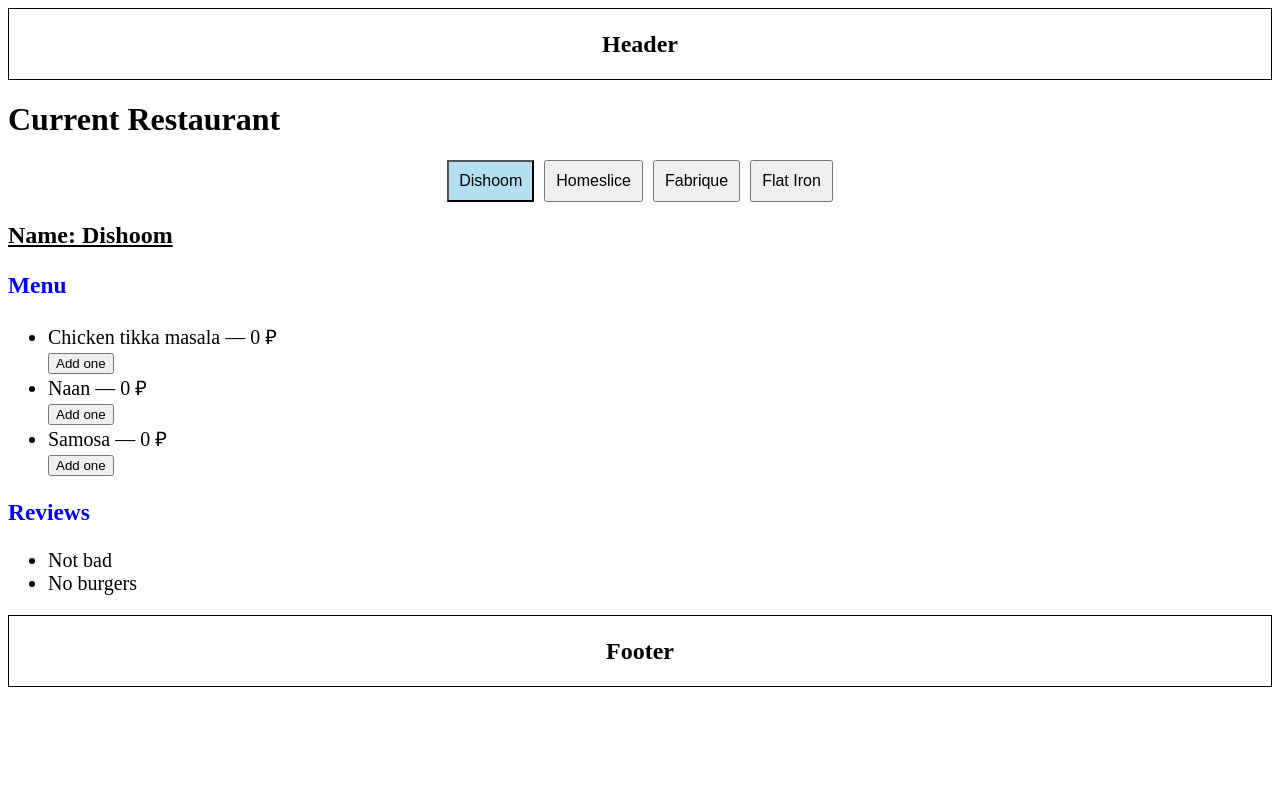
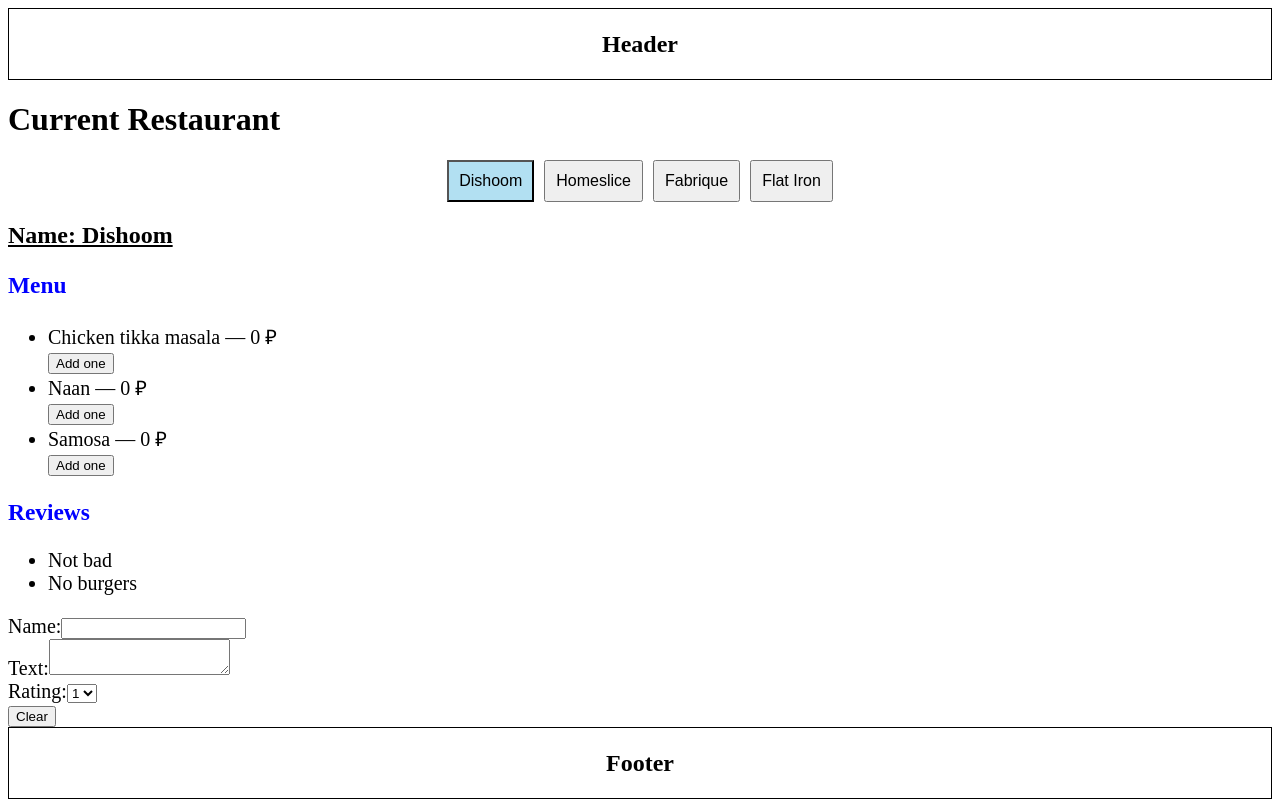
Before and after one commit to dfajl/learn_JS_react_2026, a React (Vite) app: page / in a window 1280 px wide. Built offline with nearby package versions, Linux system fonts and the light colour scheme.

Commit message:
создает ReviewForm и подключает кастомный хук useForm

```diff
--- /dev/null
+++ b/src/components/RestaurantList/RestaurantReviews/ReviewForm.tsx
@@ -0,0 +1,50 @@
+import { useForm } from "./useForm.ts";
+
+export const ReviewForm = () => {
+	const { form, setName, setText, setRating, clear } = useForm();
+
+	return (
+		<form>
+			<div>
+				<label>
+					Name:
+					<input
+						type="text"
+						value={form.name}
+						onChange={(e) => setName(e.target.value)}
+					/>
+				</label>
+			</div>
+
+			<div>
+				<label>
+					Text:
+					<textarea
+						value={form.text}
+						onChange={(e) => setText(e.target.value)}
+					/>
+				</label>
+			</div>
+
+			<div>
+				<label>
+					Rating:
+					<select
+						value={form.rating}
+						onChange={(e) => setRating(Number(e.target.value))}
+					>
+						<option value={1}>1</option>
+						<option value={2}>2</option>
+						<option value={3}>3</option>
+						<option value={4}>4</option>
+						<option value={5}>5</option>
+					</select>
+				</label>
+			</div>
+
+			<button type="button" onClick={clear}>
+				Clear
+			</button>
+		</form>
+	);
+};
--- a/src/components/RestaurantList/RestaurantReviews/Rewievs.tsx
+++ b/src/components/RestaurantList/RestaurantReviews/Rewievs.tsx
@@ -1,5 +1,6 @@
 import type { TReviewItem } from "../restaurantTypes.ts";
 import { ReviewItem } from "./ReviewItem.tsx";
+import { ReviewForm } from "./ReviewForm.tsx";
 export const Reviews = ({ reviews, style }: { reviews: TReviewItem[], style: React.CSSProperties }) => {
 	return (
 		<div style={style}>
@@ -11,6 +12,7 @@
 					<ReviewItem key={review.id} review={review} />
 				))}
 			</ul>
+			<ReviewForm />
 		</div>
 	);
 };
--- /dev/null
+++ b/src/components/RestaurantList/RestaurantReviews/types.ts
@@ -0,0 +1,11 @@
+export type TReviewFormAction =
+	| { type: "SET_NAME"; payload: string }
+	| { type: "SET_TEXT"; payload: string }
+	| { type: "SET_RATING"; payload: number }
+	| { type: "CLEAR" };
+
+export type TReviewFormState = {
+	name: string;
+	text: string;
+	rating: number;
+};
--- /dev/null
+++ b/src/components/RestaurantList/RestaurantReviews/useForm.ts
@@ -0,0 +1,34 @@
+import { useReducer } from "react";
+import type { TReviewFormAction, TReviewFormState } from "./types";
+
+const INITIAL_STATE: TReviewFormState = {
+	name: "",
+	text: "",
+	rating: 1,
+};
+
+const reducer = (state: TReviewFormState, action: TReviewFormAction): TReviewFormState => {
+	switch (action.type) {
+		case "SET_NAME":
+			return { ...state, name: action.payload };
+		case "SET_TEXT":
+			return { ...state, text: action.payload };
+		case "SET_RATING":
+			return { ...state, rating: action.payload };
+		case "CLEAR":
+			return { ...INITIAL_STATE };
+		default:
+			return state;
+	}
+};
+
+export const useForm = () => {
+	const [form, dispatch] = useReducer(reducer, INITIAL_STATE);
+
+	const setName = (value: string) => dispatch({ type: "SET_NAME", payload: value });
+	const setText = (value: string) => dispatch({ type: "SET_TEXT", payload: value });
+	const setRating = (value: number) => dispatch({ type: "SET_RATING", payload: value });
+	const clear = () => dispatch({ type: "CLEAR" });
+
+	return { form, setName, setText, setRating, clear };
+};
--- a/src/main.tsx
+++ b/src/main.tsx
@@ -3,6 +3,10 @@
 import { StrictMode } from "react";
 
 const root = document.getElementById('root');
+if (!root) {
+  throw new Error('Root element #root not found');
+}
+
 const ReactRoot = createRoot(root);
 
 ReactRoot.render(
```
